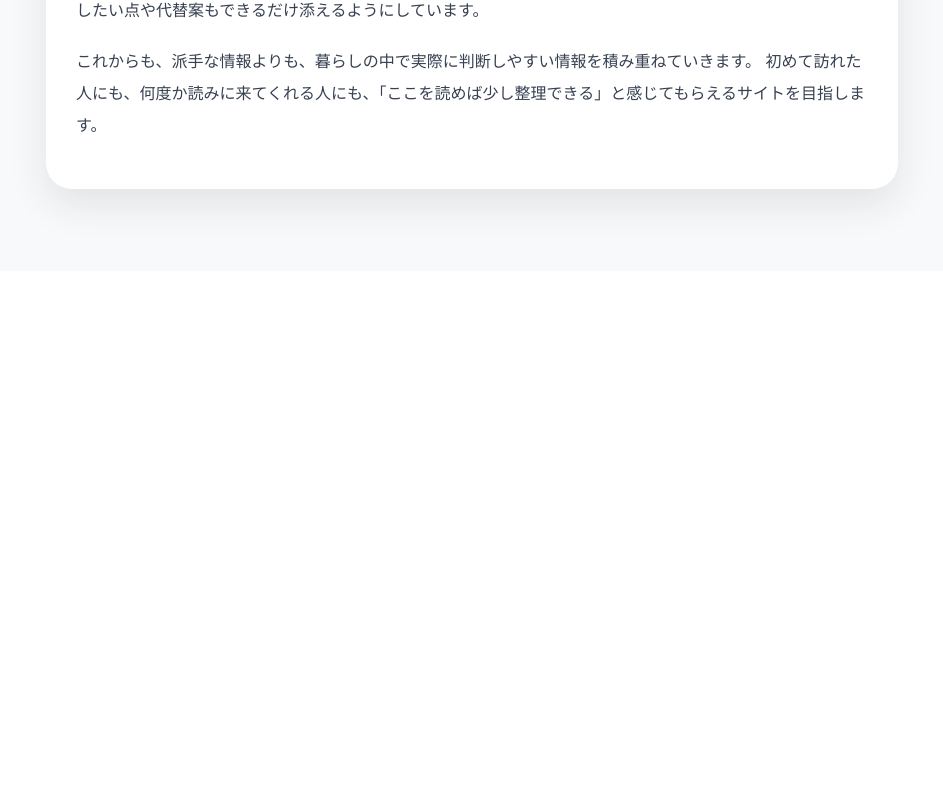
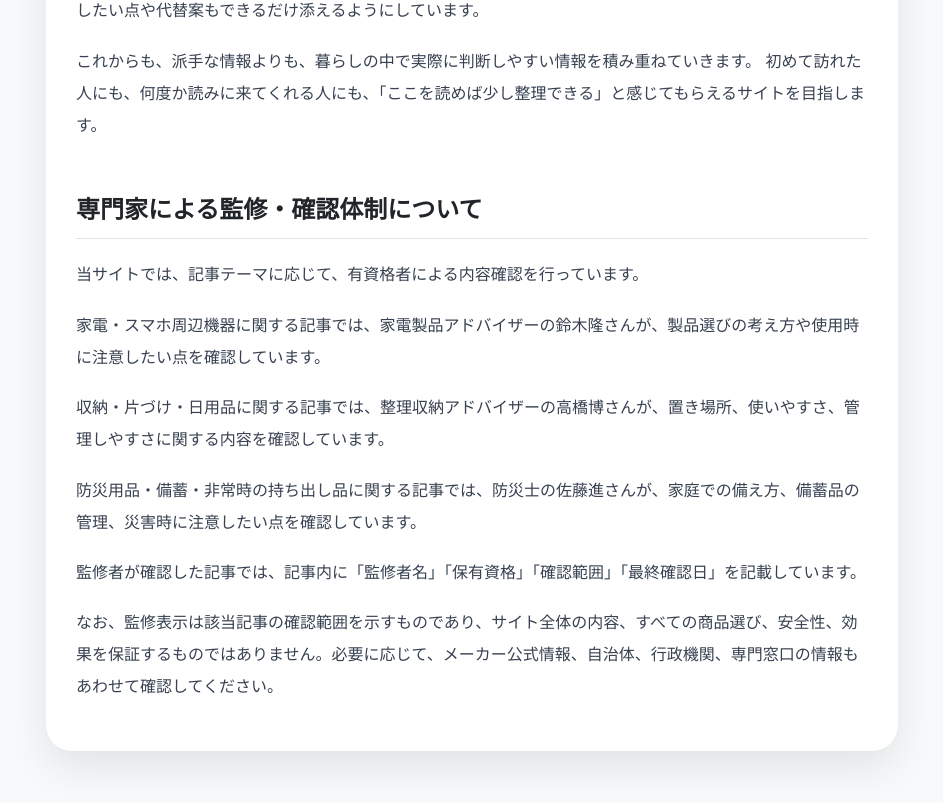
Before and after one commit to lolbeginnercourse/mainiti-site, a Next.js app: page /about in a window 1280 px wide. Shown: the part 1677-2480 px from the top of the page, without its empty margins (168-1111 px from the left). Before the commit the page ends 1948 px from the top, so only its background shows below. Built offline with nearby package versions, Linux system fonts and the light colour scheme.

Commit message:
Add editorial review process to about page

```diff
--- a/app/about/page.tsx
+++ b/app/about/page.tsx
@@ -80,6 +80,26 @@ export default function AboutPage() {
                 初めて訪れた人にも、何度か読みに来てくれる人にも、「ここを読めば少し整理できる」と感じてもらえるサイトを目指します。
               </p>
 
+              <h2>専門家による監修・確認体制について</h2>
+              <p>
+                当サイトでは、記事テーマに応じて、有資格者による内容確認を行っています。
+              </p>
+              <p>
+                家電・スマホ周辺機器に関する記事では、家電製品アドバイザーの鈴木隆さんが、製品選びの考え方や使用時に注意したい点を確認しています。
+              </p>
+              <p>
+                収納・片づけ・日用品に関する記事では、整理収納アドバイザーの高橋博さんが、置き場所、使いやすさ、管理しやすさに関する内容を確認しています。
+              </p>
+              <p>
+                防災用品・備蓄・非常時の持ち出し品に関する記事では、防災士の佐藤進さんが、家庭での備え方、備蓄品の管理、災害時に注意したい点を確認しています。
+              </p>
+              <p>
+                監修者が確認した記事では、記事内に「監修者名」「保有資格」「確認範囲」「最終確認日」を記載しています。
+              </p>
+              <p>
+                なお、監修表示は該当記事の確認範囲を示すものであり、サイト全体の内容、すべての商品選び、安全性、効果を保証するものではありません。必要に応じて、メーカー公式情報、自治体、行政機関、専門窓口の情報もあわせて確認してください。
+              </p>
+
             </div>
           </div>
         </article>
```
